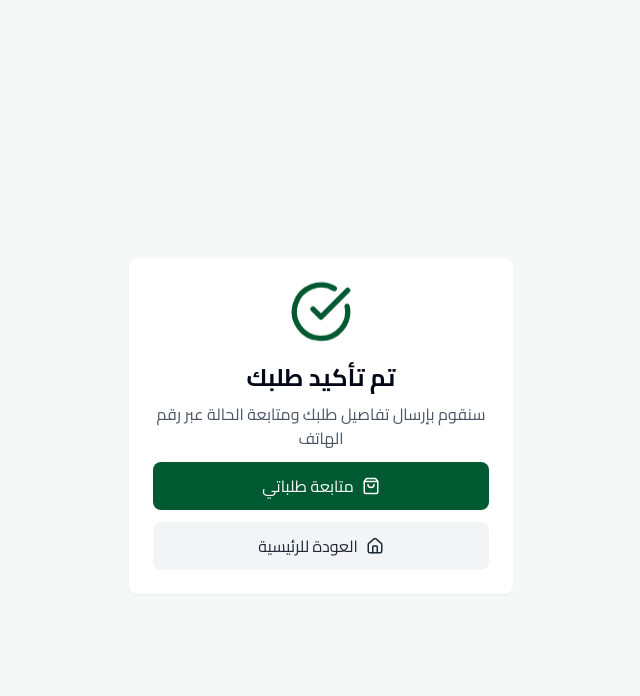
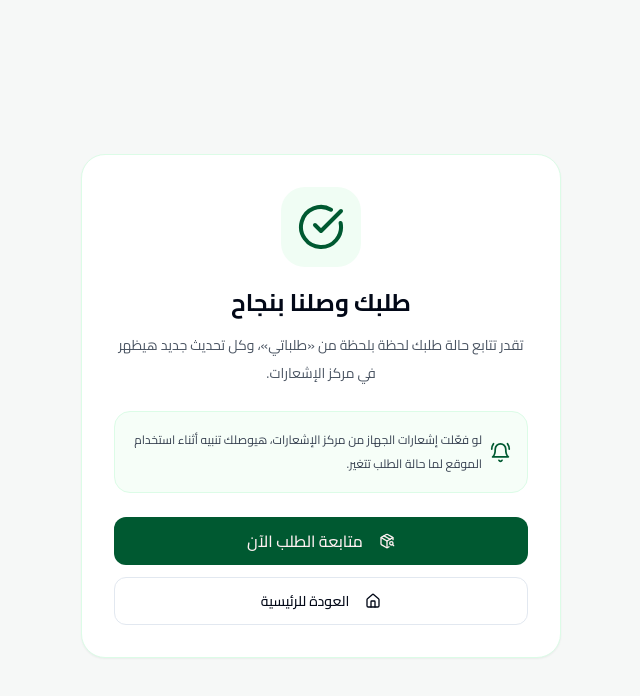
Before and after one commit to bodo2020/suq-arabi-mobile-market, a React (Vite) app: page /order-success in a window 1280 px wide. Shown: the top 696 px of the page, without its empty margins (319-959 px from the left). Built offline with nearby package versions, Linux system fonts and the light colour scheme.

Commit message:
Link order success to live tracking

```diff
--- a/src/pages/OrderSuccess.tsx
+++ b/src/pages/OrderSuccess.tsx
@@ -1,7 +1,6 @@
-
 import React from 'react';
 import { useNavigate, useLocation } from 'react-router-dom';
-import { CheckCircle, Home, ShoppingBag, Copy, CheckCheck } from 'lucide-react';
+import { BellRing, CheckCircle, Home, PackageSearch, Copy, CheckCheck } from 'lucide-react';
 import MainLayout from '@/components/layout/MainLayout';
 import { Button } from '@/components/ui/button';
 import { useToast } from '@/hooks/use-toast';
@@ -15,71 +14,61 @@ const OrderSuccess = () => {
   const { orderId, orderNumber } = location.state || {};
 
   const copyOrderNumber = () => {
-    if (orderNumber) {
+    if (!orderNumber) return;
     navigator.clipboard.writeText(orderNumber)
       .then(() => {
         setCopied(true);
-          toast({
-            title: "تم النسخ",
-            description: "تم نسخ رقم الطلب بنجاح"
-          });
+        toast({ title: 'تم النسخ', description: 'تم نسخ رقم الطلب بنجاح' });
         setTimeout(() => setCopied(false), 2000);
       })
-        .catch(err => {
-          toast({
-            title: "خطأ",
-            description: "تعذر نسخ رقم الطلب",
-            variant: "destructive"
+      .catch(() => {
+        toast({ title: 'خطأ', description: 'تعذر نسخ رقم الطلب', variant: 'destructive' });
       });
-        });
-    }
+  };
+
+  const openTracking = () => {
+    navigate(orderId ? `/orders?order_id=${encodeURIComponent(orderId)}` : '/orders');
   };
 
   return (
     <MainLayout>
-      <div className="py-4 h-[80vh] flex flex-col items-center justify-center" dir="rtl">
-        <div className="bg-white rounded-lg p-6 shadow-sm text-center w-full max-w-sm animate-scale-in">
-          <div className="flex justify-center mb-4 animate-[bounce_1s_ease-in-out_infinite]">
-            <CheckCircle size={64} className="text-primary" />
-          </div>
+      <div className="mx-auto flex min-h-[75vh] max-w-lg items-center px-4 py-8" dir="rtl">
+        <section className="w-full rounded-3xl border border-green-100 bg-white p-6 text-center shadow-sm sm:p-8">
+          <span className="mx-auto flex h-20 w-20 items-center justify-center rounded-3xl bg-green-50 text-primary">
+            <CheckCircle size={48} />
+          </span>
 
-          <h1 className="text-2xl font-bold mb-2 animate-fade-in">تم تأكيد طلبك</h1>
-          <p className="text-gray-600 mb-3 animate-fade-in">
-            سنقوم بإرسال تفاصيل طلبك ومتابعة الحالة عبر رقم الهاتف
+          <h1 className="mt-5 text-2xl font-bold">طلبك وصلنا بنجاح</h1>
+          <p className="mx-auto mt-3 max-w-md text-sm leading-7 text-gray-600">
+            تقدر تتابع حالة طلبك لحظة بلحظة من «طلباتي»، وكل تحديث جديد هيظهر في مركز الإشعارات.
           </p>
 
           {orderNumber && (
-            <div className="flex items-center justify-center gap-2 mb-4 bg-muted p-2 rounded-md">
-              <span className="font-mono font-medium">رقم الطلب: {orderNumber}</span>
-              <Button
-                variant="ghost"
-                size="sm"
-                onClick={copyOrderNumber}
-                className="h-8 w-8 p-0"
-              >
-                {copied ? <CheckCheck className="h-4 w-4 text-green-500" /> : <Copy className="h-4 w-4" />}
+            <div className="mx-auto mt-5 flex max-w-sm items-center justify-between gap-2 rounded-2xl bg-gray-50 p-3 text-right">
+              <div className="min-w-0">
+                <p className="text-xs text-gray-500">مرجع الطلب</p>
+                <p dir="ltr" className="mt-1 break-all text-right font-mono text-sm font-bold">{orderNumber}</p>
+              </div>
+              <Button variant="ghost" size="sm" onClick={copyOrderNumber} className="h-10 w-10 shrink-0 p-0" aria-label="نسخ رقم الطلب">
+                {copied ? <CheckCheck className="h-5 w-5 text-green-600" /> : <Copy className="h-5 w-5" />}
               </Button>
             </div>
           )}
 
-          <div className="space-y-3">
-            <button
-              onClick={() => navigate('/orders')}
-              className="w-full bg-primary text-white py-3 rounded-lg flex items-center justify-center hover:bg-primary/90 transition-colors"
-            >
-              <ShoppingBag size={18} className="ml-2" />
-              متابعة طلباتي
-            </button>
+          <div className="mt-6 flex items-center gap-2 rounded-2xl border border-green-100 bg-green-50/60 p-4 text-right">
+            <BellRing size={21} className="shrink-0 text-primary" />
+            <p className="text-xs leading-6 text-gray-700">لو فعّلت إشعارات الجهاز من مركز الإشعارات، هيوصلك تنبيه أثناء استخدام الموقع لما حالة الطلب تتغير.</p>
+          </div>
 
-            <button
-              onClick={() => navigate('/')}
-              className="w-full bg-gray-100 text-gray-800 py-3 rounded-lg flex items-center justify-center hover:bg-gray-200 transition-colors"
-            >
-              <Home size={18} className="ml-2" />
-              العودة للرئيسية
-            </button>
+          <div className="mt-6 space-y-3">
+            <Button onClick={openTracking} className="min-h-12 w-full rounded-xl text-base">
+              <PackageSearch size={19} className="ml-2" />متابعة الطلب الآن
+            </Button>
+            <Button variant="outline" onClick={() => navigate('/')} className="min-h-12 w-full rounded-xl">
+              <Home size={18} className="ml-2" />العودة للرئيسية
+            </Button>
           </div>
-        </div>
+        </section>
       </div>
     </MainLayout>
   );
```
Lines whose indentation alone changed are shown as unchanged.
